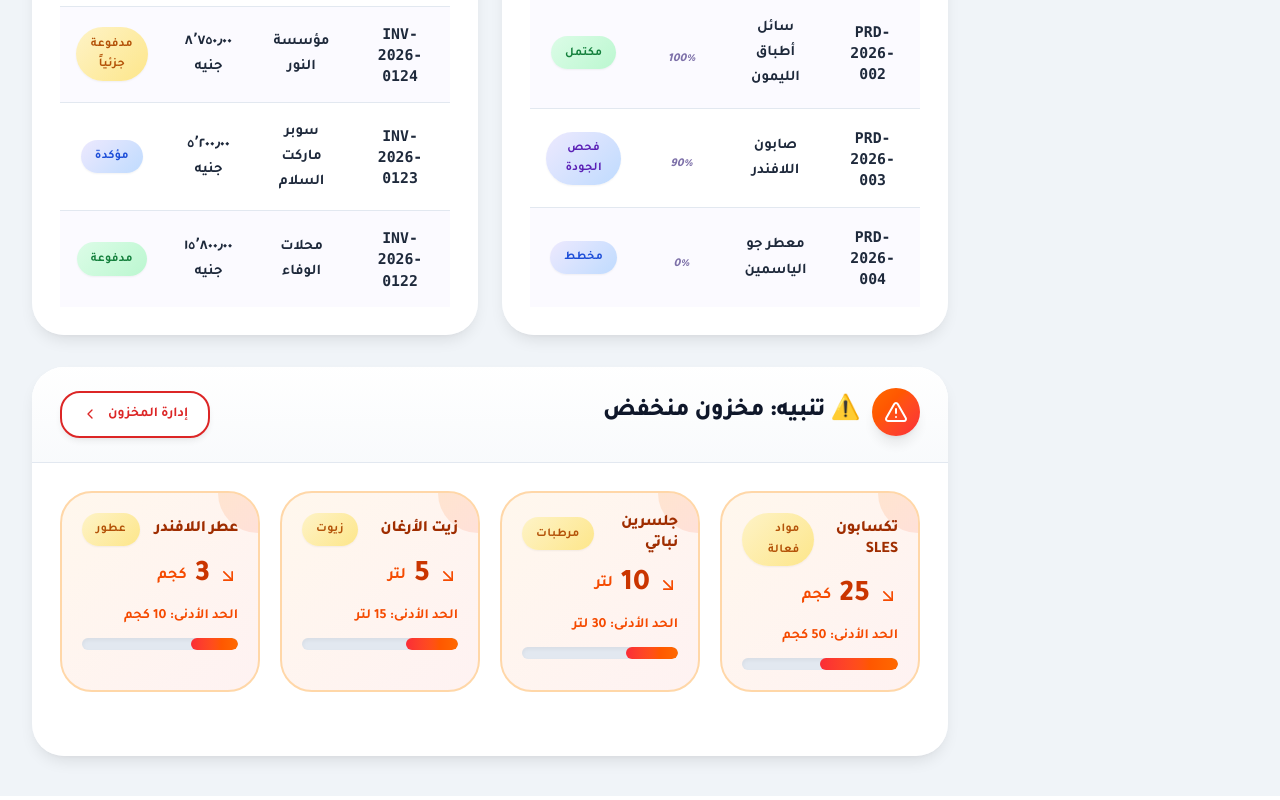
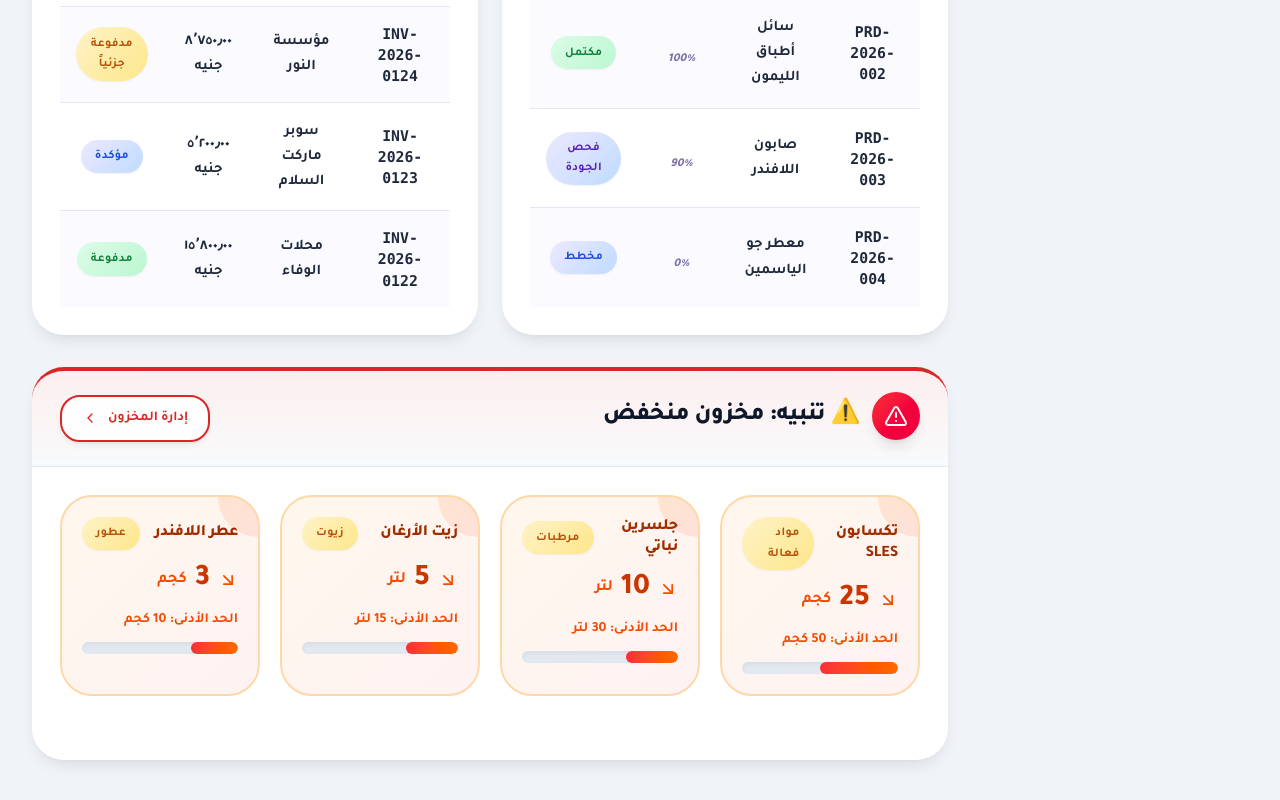
Before and after one commit to fantazia1110-design/BRAVO-new-sestym-, a Next.js app: page / in a window 1280 px wide. Shown: the part 2070-2870 px from the top of the page. Built offline with nearby package versions, Linux system fonts and the light colour scheme.

Commit message:
Add red border-top and red tinted header to low stock warning card
Co-authored-by: arena-agent <297053741+arena-agent@users.noreply.github.com>

```diff
--- a/src/app/page.tsx
+++ b/src/app/page.tsx
@@ -473,10 +473,10 @@ export default function DashboardPage() {
       </div>
 
       {/* المواد منخفضة المخزون */}
-      <div className="card animate-slide-up" style={{ animationDelay: '1.1s', animationFillMode: 'both', border: 'none' }}>
-        <div className="card-header flex items-center justify-between">
+      <div className="card animate-slide-up" style={{ animationDelay: '1.1s', animationFillMode: 'both', border: 'none', borderTop: '4px solid #dc2626' }}>
+        <div className="card-header flex items-center justify-between" style={{ background: 'linear-gradient(to bottom, rgba(220,38,38,0.08), rgba(248,250,252,0.9))' }}>
           <h2 className="text-2xl font-extrabold flex items-center gap-3">
-            <span className="w-12 h-12 rounded-xl bg-gradient-to-br from-orange-500 to-red-500 flex items-center justify-center text-white shadow-lg animate-pulse">
+            <span className="w-12 h-12 rounded-xl bg-gradient-to-br from-red-500 to-rose-600 flex items-center justify-center text-white shadow-lg animate-pulse">
               <AlertTriangle size={24} />
             </span>
             ⚠️ تنبيه: مخزون منخفض
```
